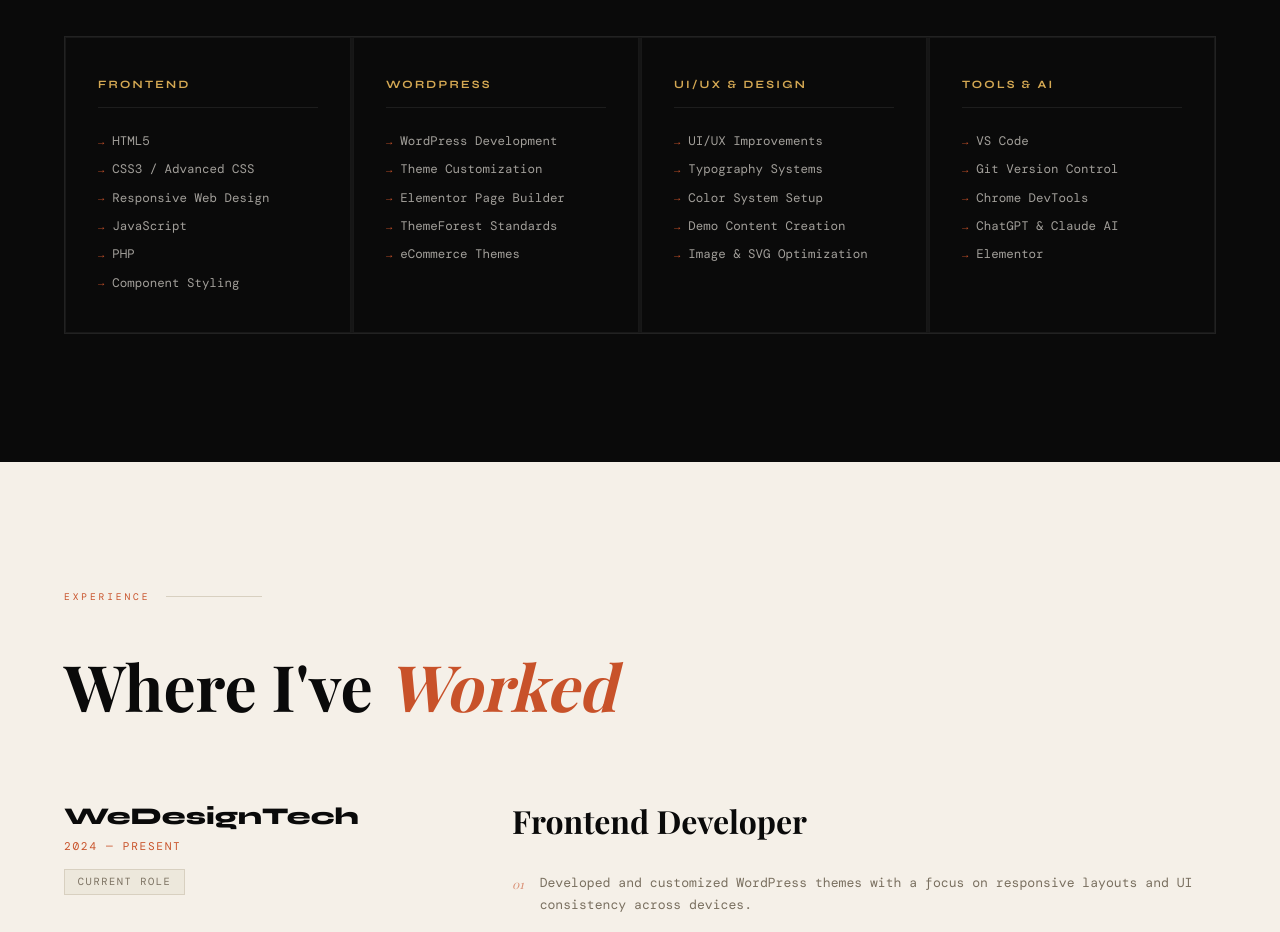
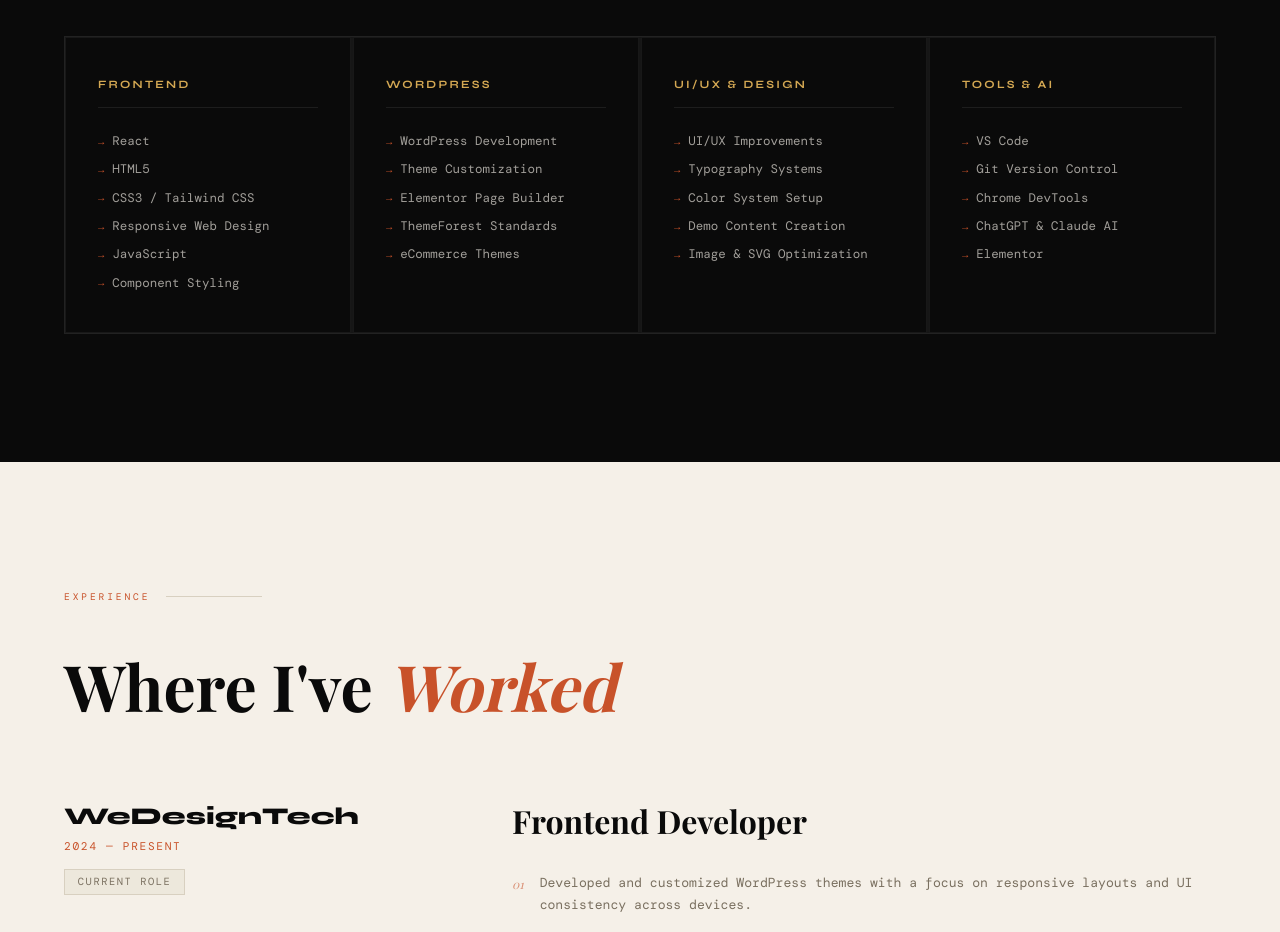
Before and after one commit to uvais2021/Uvais-Portfolio-2026, a plain HTML site: page index.html in a window 1280 px wide. Shown: the part 1140-2072 px from the top of the page. Drawn offline with nearby package versions, Linux system fonts and the light colour scheme; a web font is replaced by a local one.

Commit message:
Skill Changed

```diff
--- a/index.html
+++ b/index.html
@@ -88,11 +88,11 @@
       <div class="skill-group">
         <div class="skill-group-title">Frontend</div>
         <ul class="skill-list">
+          <li>React</li>
           <li>HTML5</li>
-          <li>CSS3 / Advanced CSS</li>
+          <li>CSS3 / Tailwind CSS</li>
           <li>Responsive Web Design</li>
           <li>JavaScript</li>
-          <li>PHP</li>
           <li>Component Styling</li>
         </ul>
       </div>
```
